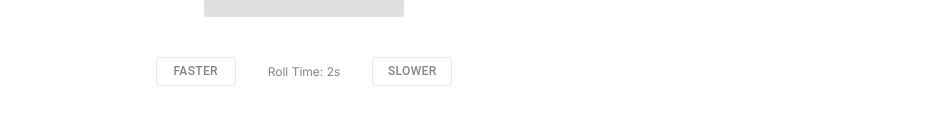
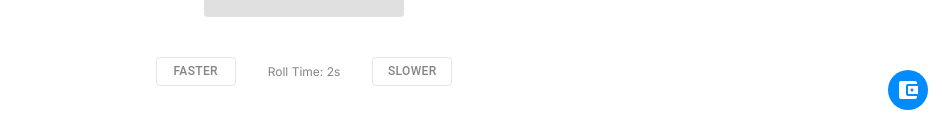
Before and after one commit to chrisdoornink/worlday, a Next.js app: page / in a window 1280 px wide. Shown: the part 674-813 px from the top of the page, without its empty margins (336-1280 px from the left). Built offline with nearby package versions, Linux system fonts and the light colour scheme.

Commit message:
add venmo donate button

```diff
--- a/app/components/DiceManager/index.tsx
+++ b/app/components/DiceManager/index.tsx
@@ -8,6 +8,7 @@ import DiceItem from "./DiceItem";
 import { RollHistoryDrawer } from "./RollHistory";
 import type { RollHistoryItem } from "./RollHistory";
 import { DEFAULT_DICE, DEFAULT_PRESETS, type Dice, type DicePreset } from "./constants";
+import { VenmoButton } from "../VenmoButton";
 
 const DiceManager = () => {
   const [dice, setDice] = useState<Dice[]>(() => {
@@ -342,6 +343,8 @@ const DiceManager = () => {
         history={rollHistory}
         onClear={clearHistory}
       />
+
+      <VenmoButton venmoUsername="chrisdoornink" />
     </Container>
   );
 };
--- /dev/null
+++ b/app/components/VenmoButton.tsx
@@ -0,0 +1,39 @@
+import { IconButton, Link, Tooltip } from '@mui/material';
+import AccountBalanceWalletIcon from '@mui/icons-material/AccountBalanceWallet';
+
+interface VenmoButtonProps {
+  venmoUsername: string;
+}
+
+export const VenmoButton: React.FC<VenmoButtonProps> = ({ venmoUsername }) => {
+  return (
+    <Tooltip title="Support on Venmo" arrow placement="left">
+      <Link
+        href={`https://venmo.com/${venmoUsername}`}
+        target="_blank"
+        rel="noopener noreferrer"
+        sx={{
+          position: 'fixed',
+          bottom: 16,
+          right: 16,
+          textDecoration: 'none',
+          zIndex: 1000,
+        }}
+      >
+        <IconButton
+          sx={{
+            backgroundColor: '#008CFF',
+            color: 'white',
+            '&:hover': {
+              backgroundColor: '#0074D4',
+            },
+            width: 40,
+            height: 40,
+          }}
+        >
+          <AccountBalanceWalletIcon />
+        </IconButton>
+      </Link>
+    </Tooltip>
+  );
+};
```
Also changed, not shown: app/components/DonateButton.tsx (added).
